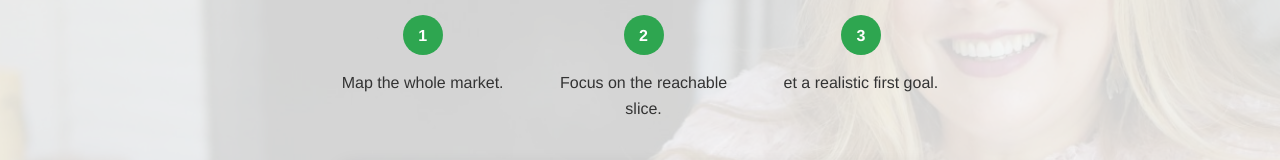
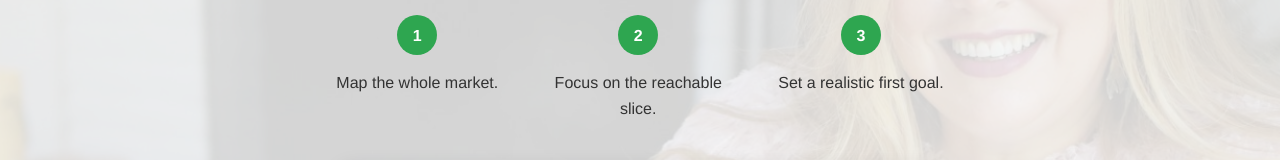
Before and after one commit to MakesSense-ai/katie-dunn-chatbot, a plain HTML site: page fixed_katie_dunn_chatbot/index.html in a window 1280 px wide. Shown: the part 330-490 px from the top of the page. Drawn offline with Linux system fonts and the light colour scheme.

Commit message:
Update index.html

```diff
--- a/fixed_katie_dunn_chatbot/index.html
+++ b/fixed_katie_dunn_chatbot/index.html
@@ -34,7 +34,7 @@
                 </div>
                 <div class="step">
                     <div class="step-number">3</div>
-                    <p class="step-text">et a realistic first goal.</p>
+                    <p class="step-text">Set a realistic first goal.</p>
                 </div>
             </div>
 
```
